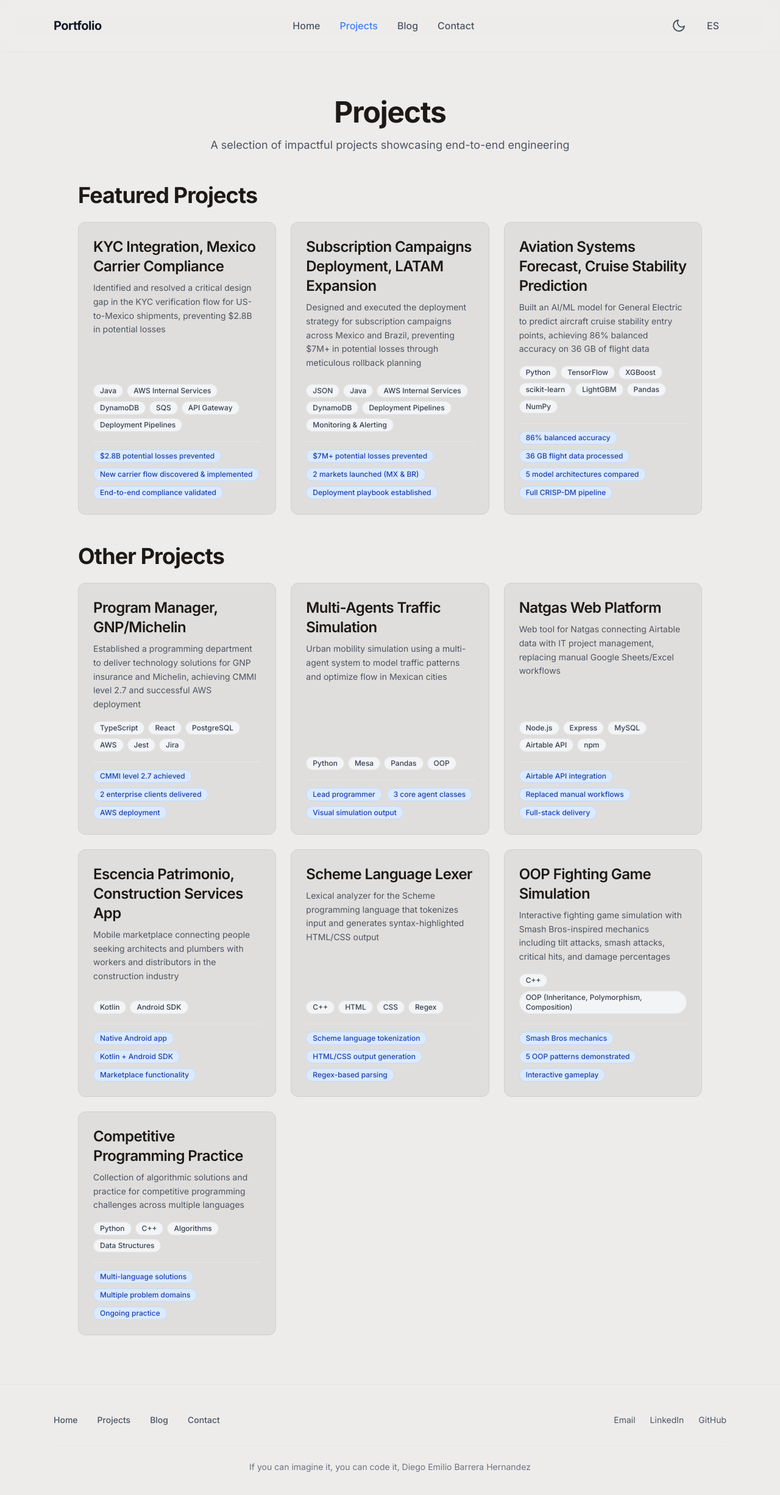
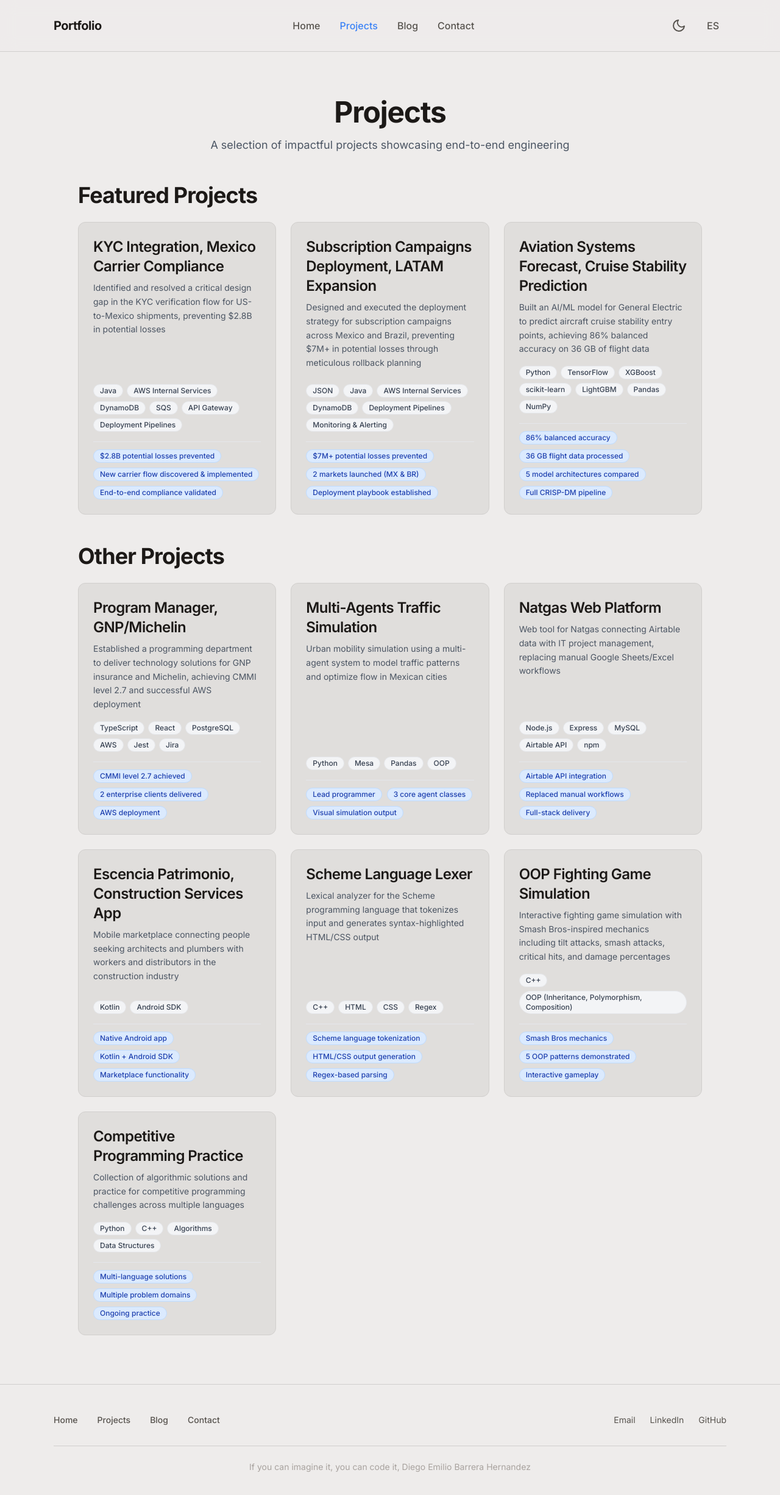
Before and after one commit to ulmo369/ThisIsUlmo, a React (Vite) app: page /projects in a window 1280 px wide. Shown: the top 2452 px of the page at 61% size. Built offline with nearby package versions, Linux system fonts and the light colour scheme.

Commit message:
feat(layout): migrate Navbar and Footer to semantic theme tokens

```diff
--- a/src/components/layout/Footer.tsx
+++ b/src/components/layout/Footer.tsx
@@ -15,7 +15,7 @@ function FooterNavLink({ item }: { item: { label: string; href: string } }) {
   return (
     <Link
       to={item.href}
-      className="text-sm font-medium text-gray-600 transition-colors hover:text-gray-900 dark:text-gray-400 dark:hover:text-white"
+      className="text-sm font-medium text-theme-light-text-secondary transition-colors hover:text-theme-light-text-primary dark:text-theme-dark-text-secondary dark:hover:text-theme-dark-text-primary"
     >
       {displayLabel}
     </Link>
@@ -26,7 +26,7 @@ export function Footer() {
   const { t } = useTranslation('common');
 
   return (
-    <footer className="border-t border-gray-200 bg-background-light dark:border-gray-800 dark:bg-background-dark">
+    <footer className="border-t border-theme-light-border bg-theme-light-base dark:border-theme-dark-border dark:bg-theme-dark-base">
       <div className="mx-auto max-w-6xl px-4 py-10 sm:px-6 lg:py-12">
         <div className="flex flex-col items-center gap-8 sm:flex-row sm:justify-between sm:items-start">
           <nav aria-label="Footer navigation" className="flex flex-wrap justify-center gap-6 sm:gap-8">
@@ -40,7 +40,7 @@ export function Footer() {
               href={`mailto:${contactInfo.email}`}
               target="_blank"
               rel="noopener noreferrer"
-              className="text-sm text-gray-600 transition-colors hover:text-primary-500 dark:text-gray-400 dark:hover:text-primary-400"
+              className="text-sm text-theme-light-text-secondary transition-colors hover:text-primary-500 dark:text-theme-dark-text-secondary dark:hover:text-primary-400"
             >
               Email
             </a>
@@ -48,7 +48,7 @@ export function Footer() {
               href={contactInfo.linkedin}
               target="_blank"
               rel="noopener noreferrer"
-              className="text-sm text-gray-600 transition-colors hover:text-primary-500 dark:text-gray-400 dark:hover:text-primary-400"
+              className="text-sm text-theme-light-text-secondary transition-colors hover:text-primary-500 dark:text-theme-dark-text-secondary dark:hover:text-primary-400"
             >
               LinkedIn
             </a>
@@ -56,15 +56,15 @@ export function Footer() {
               href={contactInfo.github}
               target="_blank"
               rel="noopener noreferrer"
-              className="text-sm text-gray-600 transition-colors hover:text-primary-500 dark:text-gray-400 dark:hover:text-primary-400"
+              className="text-sm text-theme-light-text-secondary transition-colors hover:text-primary-500 dark:text-theme-dark-text-secondary dark:hover:text-primary-400"
             >
               GitHub
             </a>
           </div>
         </div>
 
-        <div className="mt-8 border-t border-gray-200 pt-6 text-center dark:border-gray-800">
-          <p className="text-sm text-gray-500 dark:text-gray-400">
+        <div className="mt-8 border-t border-theme-light-border pt-6 text-center dark:border-theme-dark-border">
+          <p className="text-sm text-theme-light-text-muted dark:text-theme-dark-text-muted">
             {t('footer.signature')}
           </p>
         </div>
--- a/src/components/layout/Navbar.tsx
+++ b/src/components/layout/Navbar.tsx
@@ -119,11 +119,11 @@ export function Navbar() {
   const langAriaLabel = currentLang === 'en' ? t('language.switchToEs') : t('language.switchToEn');
 
   return (
-    <header className="fixed top-0 left-0 right-0 z-50 border-b border-gray-200 bg-background-light/80 backdrop-blur-md dark:border-gray-800 dark:bg-background-dark/80">
+    <header className="fixed top-0 left-0 right-0 z-50 border-b border-theme-light-border bg-theme-light-base/80 backdrop-blur-md dark:border-theme-dark-border dark:bg-theme-dark-base/80">
       <nav aria-label="Main navigation" className="mx-auto flex max-w-6xl items-center justify-between px-4 py-4 sm:px-6 lg:py-5">
         <Link
           to="/"
-          className="text-xl font-bold tracking-tight text-gray-900 dark:text-white hover:text-primary-500 dark:hover:text-primary-400 transition-colors"
+          className="text-xl font-bold tracking-tight text-theme-light-text-primary dark:text-theme-dark-text-primary hover:text-primary-500 dark:hover:text-primary-400 transition-colors"
           onClick={closeMobileMenu}
         >
           Portfolio
@@ -141,7 +141,7 @@ export function Navbar() {
           <button
             onClick={toggleTheme}
             aria-label={themeAriaLabel}
-            className="rounded-lg p-2.5 text-gray-600 dark:text-gray-400 hover:bg-gray-100 dark:hover:bg-gray-800 transition-colors"
+            className="rounded-lg p-2.5 text-theme-light-text-secondary dark:text-theme-dark-text-secondary hover:bg-theme-light-surface dark:hover:bg-theme-dark-surface transition-colors"
           >
             {theme === 'dark' ? <SunIcon className="h-6 w-6" /> : <MoonIcon className="h-6 w-6" />}
           </button>
@@ -149,7 +149,7 @@ export function Navbar() {
           <button
             onClick={toggleLanguage}
             aria-label={langAriaLabel}
-            className="rounded-lg px-3 py-2 text-base font-medium text-gray-600 dark:text-gray-400 hover:bg-gray-100 dark:hover:bg-gray-800 transition-colors"
+            className="rounded-lg px-3 py-2 text-base font-medium text-theme-light-text-secondary dark:text-theme-dark-text-secondary hover:bg-theme-light-surface dark:hover:bg-theme-dark-surface transition-colors"
           >
             {currentLang === 'en' ? 'ES' : 'EN'}
           </button>
@@ -160,7 +160,7 @@ export function Navbar() {
           onClick={() => setMobileMenuOpen((prev) => !prev)}
           aria-label={mobileMenuOpen ? 'Close menu' : 'Open menu'}
           aria-expanded={mobileMenuOpen}
-          className="md:hidden rounded-lg p-2.5 text-gray-600 dark:text-gray-400 hover:bg-gray-100 dark:hover:bg-gray-800 transition-colors"
+          className="md:hidden rounded-lg p-2.5 text-theme-light-text-secondary dark:text-theme-dark-text-secondary hover:bg-theme-light-surface dark:hover:bg-theme-dark-surface transition-colors"
         >
           {mobileMenuOpen ? <CloseIcon className="h-6 w-6" /> : <HamburgerIcon className="h-6 w-6" />}
         </button>
@@ -168,7 +168,7 @@ export function Navbar() {
 
       {/* Mobile dropdown menu */}
       {mobileMenuOpen && (
-        <div className="md:hidden border-t border-gray-200 dark:border-gray-800 bg-background-light dark:bg-background-dark">
+        <div className="md:hidden border-t border-theme-light-border dark:border-theme-dark-border bg-theme-light-base dark:bg-theme-dark-base">
           <div className="flex flex-col px-4 py-3 space-y-1">
             {navigationItems.map((item) => (
               <Link
@@ -178,18 +178,18 @@ export function Navbar() {
                 className={`rounded-lg px-3 py-2 text-sm font-medium transition-colors ${
                   isActiveRoute(item.href)
                     ? 'bg-primary-500/10 text-primary-500 dark:text-primary-400'
-                    : 'text-gray-600 dark:text-gray-400 hover:bg-gray-100 dark:hover:bg-gray-800'
+                    : 'text-theme-light-text-secondary dark:text-theme-dark-text-secondary hover:bg-theme-light-surface dark:hover:bg-theme-dark-surface'
                 }`}
               >
                 <NavLabelText label={item.label} />
               </Link>
             ))}
 
-            <div className="flex items-center gap-2 border-t border-gray-200 dark:border-gray-800 pt-3 mt-2">
+            <div className="flex items-center gap-2 border-t border-theme-light-border dark:border-theme-dark-border pt-3 mt-2">
               <button
                 onClick={toggleTheme}
                 aria-label={themeAriaLabel}
-                className="rounded-lg p-2 text-gray-600 dark:text-gray-400 hover:bg-gray-100 dark:hover:bg-gray-800 transition-colors"
+                className="rounded-lg p-2 text-theme-light-text-secondary dark:text-theme-dark-text-secondary hover:bg-theme-light-surface dark:hover:bg-theme-dark-surface transition-colors"
               >
                 {theme === 'dark' ? <SunIcon className="h-5 w-5" /> : <MoonIcon className="h-5 w-5" />}
               </button>
@@ -197,7 +197,7 @@ export function Navbar() {
               <button
                 onClick={toggleLanguage}
                 aria-label={langAriaLabel}
-                className="rounded-lg px-2.5 py-1.5 text-sm font-medium text-gray-600 dark:text-gray-400 hover:bg-gray-100 dark:hover:bg-gray-800 transition-colors"
+                className="rounded-lg px-2.5 py-1.5 text-sm font-medium text-theme-light-text-secondary dark:text-theme-dark-text-secondary hover:bg-theme-light-surface dark:hover:bg-theme-dark-surface transition-colors"
               >
                 {currentLang === 'en' ? 'ES' : 'EN'}
               </button>
@@ -224,7 +224,7 @@ function NavLink({ item, isActive }: { item: { label: string; href: string }; is
       className={`text-base font-medium transition-colors ${
         isActive
           ? 'text-primary-500 dark:text-primary-400'
-          : 'text-gray-600 dark:text-gray-400 hover:text-gray-900 dark:hover:text-white'
+          : 'text-theme-light-text-secondary dark:text-theme-dark-text-secondary hover:text-theme-light-text-primary dark:hover:text-theme-dark-text-primary'
       }`}
     >
       {displayLabel}
```
